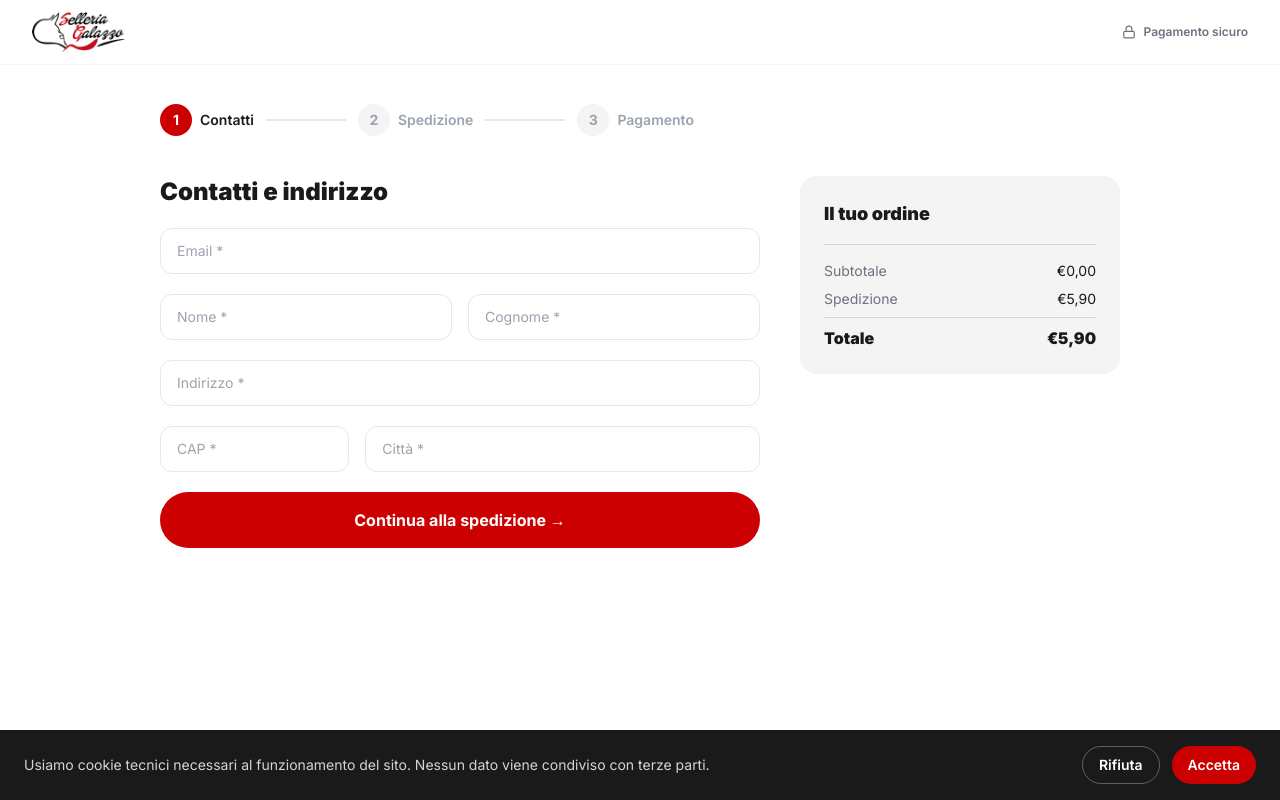
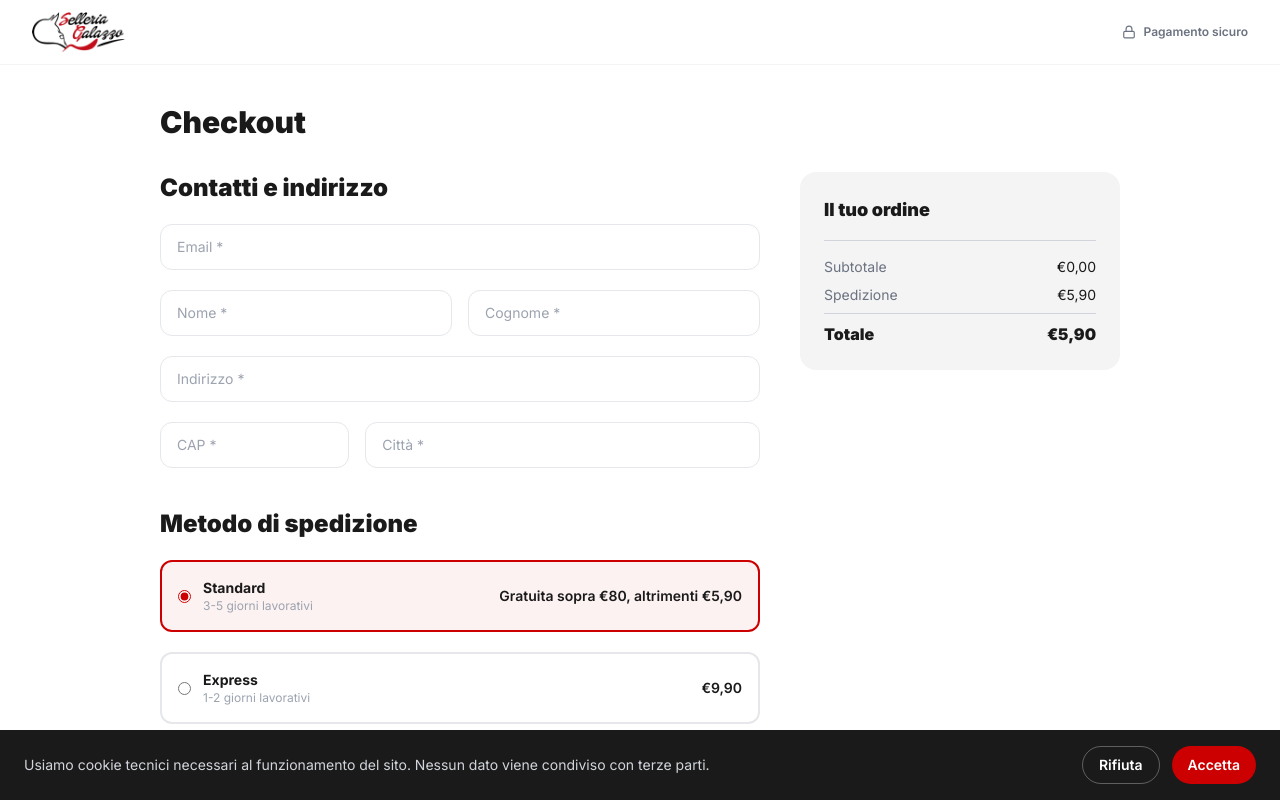
Before and after one commit to Antinusss/sellerie-galazzo, a Next.js app: page /checkout in a window 1280 px wide. Shown: the top 800 px of the page. Built offline with nearby package versions, Linux system fonts and the light colour scheme; a web font is replaced by a local one.

Commit message:
feat: convert checkout from 3-step wizard to single page

```diff
--- a/app/checkout/page.tsx
+++ b/app/checkout/page.tsx
@@ -2,13 +2,9 @@
 import { useState } from 'react'
 import { useRouter } from 'next/navigation'
 import { useCartStore } from '@/lib/store'
-import CheckoutSteps from '@/components/checkout/CheckoutSteps'
 import OrderSummary from '@/components/checkout/OrderSummary'
 
-type Step = 1 | 2 | 3
-
 export default function CheckoutPage() {
-  const [step, setStep] = useState<Step>(1)
   const [form, setForm] = useState({ email: '', nome: '', cognome: '', indirizzo: '', cap: '', citta: '', shipping: 'standard' })
   const [payment, setPayment] = useState('card')
   const router = useRouter()
@@ -20,11 +16,10 @@ export default function CheckoutPage() {
 
   return (
     <div className="max-w-5xl mx-auto px-4 sm:px-6 lg:px-8 py-10">
-      <CheckoutSteps currentStep={step} />
+      <h1 className="text-3xl font-black mb-8">Checkout</h1>
       <div className="flex flex-col lg:flex-row gap-10">
         {/* Form area */}
-        <div className="flex-1">
-          {step === 1 && (
+        <div className="flex-1 space-y-10">
           <div className="space-y-5">
             <h2 className="text-2xl font-black">Contatti e indirizzo</h2>
             <input type="email" autoComplete="email" placeholder="Email *" value={form.email} onChange={e => updateForm('email', e.target.value)} className={inputClass} />
@@ -37,13 +32,8 @@ export default function CheckoutPage() {
               <input inputMode="numeric" autoComplete="postal-code" placeholder="CAP *" value={form.cap} onChange={e => updateForm('cap', e.target.value)} className={inputClass} />
               <input autoComplete="address-level2" placeholder="Città *" value={form.citta} onChange={e => updateForm('citta', e.target.value)} className={`${inputClass} col-span-2`} />
             </div>
-              <button onClick={() => setStep(2)} className="w-full bg-red text-white py-4 rounded-full font-bold hover:bg-red-dark transition-colors mt-4">
-                Continua alla spedizione →
-              </button>
           </div>
-          )}
 
-          {step === 2 && (
           <div className="space-y-5">
             <h2 className="text-2xl font-black">Metodo di spedizione</h2>
             {[
@@ -73,18 +63,8 @@ export default function CheckoutPage() {
                 <p className="text-sm font-semibold">{opt.price}</p>
               </label>
             ))}
-              <div className="flex gap-3 mt-6">
-                <button onClick={() => setStep(1)} className="flex-1 border-2 border-black py-4 rounded-full font-bold hover:bg-black hover:text-white transition-colors">
-                  ← Indietro
-                </button>
-                <button onClick={() => setStep(3)} className="flex-1 bg-red text-white py-4 rounded-full font-bold hover:bg-red-dark transition-colors">
-                  Continua al pagamento →
-                </button>
           </div>
-            </div>
-          )}
 
-          {step === 3 && (
           <div className="space-y-5">
             <h2 className="text-2xl font-black">Pagamento</h2>
             <div className="bg-gray-light rounded-xl p-4 text-xs text-gray-400 flex items-center gap-2">
@@ -142,20 +122,14 @@ export default function CheckoutPage() {
                 Riceverai le coordinate bancarie via email per completare il bonifico. L&apos;ordine sarà spedito alla ricezione del pagamento.
               </p>
             )}
+          </div>
 
-              <div className="flex gap-3 mt-6">
-                <button onClick={() => setStep(2)} className="flex-1 border-2 border-black py-4 rounded-full font-bold hover:bg-black hover:text-white transition-colors">
-                  ← Indietro
-                </button>
           <button
             onClick={() => { clearCart(); router.push('/checkout/success') }}
-                  className="flex-1 bg-red text-white py-4 rounded-full font-bold hover:bg-red-dark transition-colors"
+            className="w-full bg-red text-white py-4 rounded-full font-bold hover:bg-red-dark transition-colors"
           >
             Conferma ordine
           </button>
-              </div>
-            </div>
-          )}
         </div>
 
         {/* Order summary sidebar */}
--- a/components/checkout/CheckoutSteps.tsx
+++ /dev/null
@@ -1,32 +0,0 @@
-interface CheckoutStepsProps { currentStep: 1 | 2 | 3 }
-
-const STEPS = ['Contatti', 'Spedizione', 'Pagamento'] as const
-
-export default function CheckoutSteps({ currentStep }: CheckoutStepsProps) {
-  return (
-    <div className="flex items-center gap-0 mb-10">
-      {STEPS.map((step, i) => {
-        const n = (i + 1) as 1 | 2 | 3
-        const done = currentStep > n
-        const active = currentStep === n
-        return (
-          <div key={step} className="flex items-center">
-            <div className="flex items-center gap-2">
-              <div className={`w-8 h-8 rounded-full flex items-center justify-center text-sm font-bold transition-colors ${
-                done ? 'bg-green-600 text-white' : active ? 'bg-red text-white' : 'bg-gray-light text-gray-400'
-              }`}>
-                {done ? '✓' : n}
-              </div>
-              <span className={`text-sm font-semibold hidden sm:block ${active ? 'text-black' : 'text-gray-400'}`}>
-                {step}
-              </span>
-            </div>
-            {i < STEPS.length - 1 && (
-              <div className={`w-12 sm:w-20 h-0.5 mx-3 ${currentStep > n ? 'bg-green-600' : 'bg-gray-200'}`} />
-            )}
-          </div>
-        )
-      })}
-    </div>
-  )
-}
```
Lines whose indentation alone changed are shown as unchanged.
